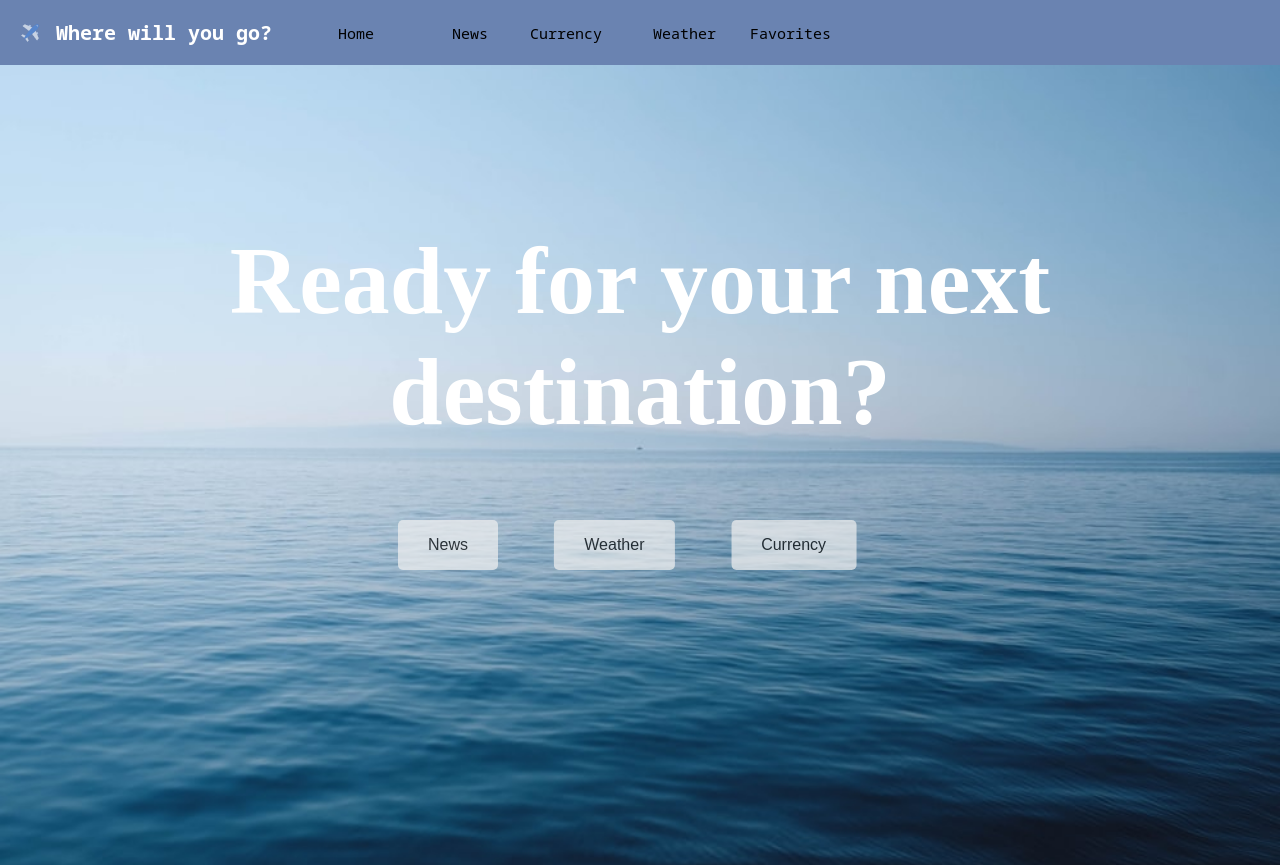
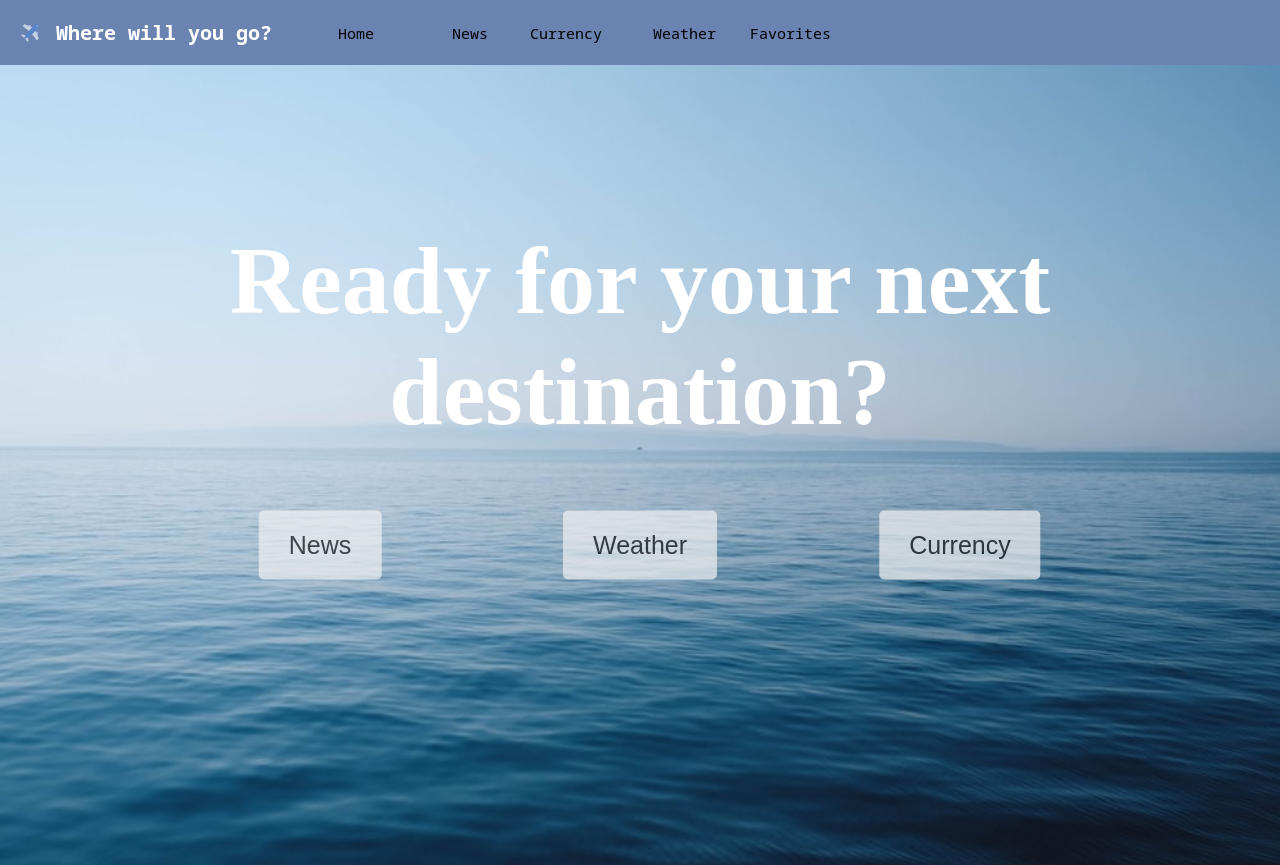
Before and after one commit to jabs142/GoAnywhere, a React (Vite) app: page / in a window 1280 px wide. Built offline with nearby package versions, Linux system fonts and the light colour scheme.

Commit message:
Edited frontend UI

```diff
--- a/index.html
+++ b/index.html
@@ -3,9 +3,10 @@
 
 <head>
   <meta charset="UTF-8" />
-  <link rel="icon" type="image/svg+xml" href="/vite.svg" />
+  <link rel="icon" type="image/png" href="https://cdn-icons-png.flaticon.com/512/0/614.png" />
+
   <meta name="viewport" content="width=device-width, initial-scale=1.0" />
-  <title>Vite + React</title>
+  <title>GoAnywhere</title>
   <link rel="stylesheet" href="style.css">
 </head>
 
--- a/src/components/CurrencyPage.jsx
+++ b/src/components/CurrencyPage.jsx
@@ -41,6 +41,7 @@ export const CurrencyPage = () => {
                 amount={toAmount}
                 disabled={true}
             />
+            <h2 className="instructions-currency"> Currency information from ExchangeRate API</h2>
         </div>
     )
 }
--- a/src/components/FavoritesPage.jsx
+++ b/src/components/FavoritesPage.jsx
@@ -7,6 +7,7 @@ export const FavoritesPage = ({ items, handleDeleteItem }) => {
 
 
         <div className="favorite-page">
+            <h2 className="instructions-favorites"> After adding favorites in the weather page, the respective countries will be appear here. Weather information from OpenWeatherMap and images from Unsplashed API </h2>
             <SimpleGrid minChildWidth='120px' spacingX='40px' spacingY='20px' margin="20px" padding="20px" columns={2} >
                 {items.map(({ countryName, temp, tempMin, tempMax, description, imageUrl }, index) =>
                     <FavoriteCard padding="20px"
--- a/src/components/NavBar.jsx
+++ b/src/components/NavBar.jsx
@@ -47,7 +47,7 @@ export const Navbar = () => {
                 <Link
                     className="nav--text"
                     to="/favorites"
-                    style={linkStyle} > Favorites </Link>
+                    style={linkStyle} > Favorites  </Link>
             </HStack>
         </nav>
     )
--- a/src/components/NewsPage.jsx
+++ b/src/components/NewsPage.jsx
@@ -22,6 +22,7 @@ export const NewsPage = () => {
 
     return (
         <div className="news-page">
+            <h2 className="instructions-news"> Find out more about your destination country. News data from NewsData IO</h2>
             <div className="search">
                 <select value={country} onChange={(event) => setCountry(event.target.value)}>
                     {Object.keys(countries).map(country => (
--- a/src/components/WeatherPage.jsx
+++ b/src/components/WeatherPage.jsx
@@ -61,6 +61,8 @@ export const WeatherPage = ({ handleFavoriteItem }) => {
                     <button className="favorite-button" onClick={favoriteItem}>Favorite</button>
                 </div>
             </div>
+            {data.list ? null : <h2 className="instructions-weather"> Begin by typing in a location</h2>}
+
             <div className="container">
                 <div className="top">
                     <div className="location">
@@ -79,15 +81,15 @@ export const WeatherPage = ({ handleFavoriteItem }) => {
                 <div className="bottom">
                     <div className="feels">
                         {data.list ? <p className="bold"> {data.list[0].main.feels_like.toFixed()}°C</p> : null}
-                    <p>Feels like</p>
+                        {data.list ? < p > Feels like</p> : null}
                     </div>
                     <div className="humidity">
                         {data.list ? <p className="bold">{data.list[0].main.humidity}%</p> : null}
-                    <p>Humidity</p>
+                        {data.list ? < p > Humidity</p> : null}
                     </div>
                     <div className="wind">
                         {data.list ? <p className="bold">{data.list[0].wind.speed.toFixed()} MPH </p> : null}
-                    <p>Wind speed</p>
+                        {data.list ? < p > Wind speed</p> : null}
                     </div>
                 </div>
             </div>
--- a/src/style.css
+++ b/src/style.css
@@ -75,14 +75,14 @@ h1 {
 .btn1{
     position: absolute;
     top: 60%;
-    left: 35%;
+    left: 25%;
     transform: translate(-50%, -50%);
     -ms-transform: translate(-50%, -50%);
     background-color: #f1f1f1;
-    color: black;
+    color: rgb(19, 17, 17);
     opacity: 0.7;
-    font-size: 16px;
-    padding: 16px 30px;
+    font-size: 25px;
+    padding: 20px 30px;
     border: none;
     cursor: pointer;
     border-radius: 5px;
@@ -98,14 +98,14 @@ h1 {
 .btn2{
     position: absolute;
     top: 60%;
-    left: 48%;
+    left: 50%;
     opacity: 0.7;
     transform: translate(-50%, -50%);
     -ms-transform: translate(-50%, -50%);
     background-color: #f1f1f1;
-    color: black;
-    font-size: 16px;
-    padding: 16px 30px;
+    color: rgb(19, 17, 17);
+    font-size: 25px;
+    padding: 20px 30px;
     border: none;
     cursor: pointer;
     border-radius: 5px;
@@ -123,14 +123,14 @@ h1 {
 .btn3{
     position: absolute;
     top: 60%;
-    left: 62%;
+    left: 75%;
     opacity: 0.7;
     transform: translate(-50%, -50%);
     -ms-transform: translate(-50%, -50%);
     background-color: #f1f1f1;
-    color: black;
-    font-size: 16px;
-    padding: 16px 30px;
+    color: rgb(19, 17, 17);
+    font-size: 25px;
+    padding: 20px 30px;
     border: none;
     cursor: pointer;
     border-radius: 5px;
@@ -160,7 +160,8 @@ h1 {
 
 .news-page .search {
     text-align: center;
-    padding: 1rem;
+    padding: 2rem;
+    font-size: 40px;
 }
 
 .news-page input{
@@ -169,7 +170,7 @@ h1 {
     font-size: 1.2rem;
     border-radius: 25px;
     border: 1px solid rgba(5, 3, 3, 0.8);
-    background: rgba(0, 0, 0, 0.1);
+    background: rgba(78, 60, 60, 0.1);
     color: rgb(1, 3, 3);
 }
 
@@ -294,6 +295,12 @@ h1 {
 
 }
 
+.instructions-weather {
+    display: flex;
+    text-align: center;
+    justify-content: center;
+}
+
 .news-title {
     font-size: 12;
     margin: 8px 0 0 0;
@@ -335,10 +342,18 @@ a {
 
 }
 
+.instructions-currency {
+    display: flex;
+    text-align: center;
+    justify-content: center;
+    padding: 50px;
+    color: rgb(80, 71, 71);
+}
+
 .currency-row {
     margin:0;
     margin-bottom: 0.5rem;
-    padding: 20px;
+    padding: 50px;
 }
 
 .currency-input {
@@ -355,3 +370,20 @@ a {
     height: 2.5rem;
     background-color: rgba(236, 233, 233, 0.842);
 }
+
+
+.instructions-favorites {
+    display: flex;
+    text-align: center;
+    justify-content: center;
+    padding: 50px;
+    color: rgb(80, 71, 71);
+}
+
+.instructions-news {
+    display: flex;
+    text-align: center;
+    justify-content: center;
+    padding: 50px;
+    color: white
+}
```
Lines whose indentation alone changed are shown as unchanged.
